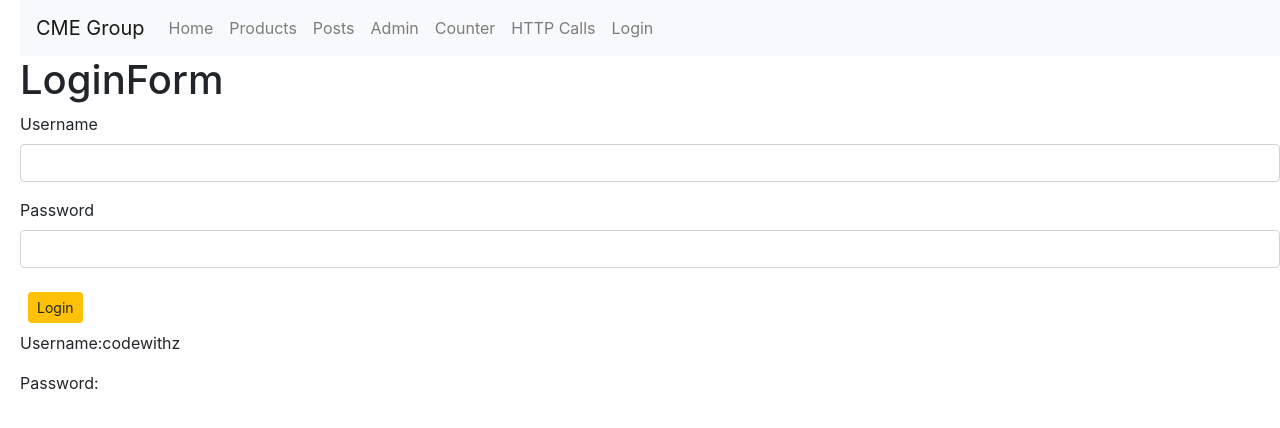
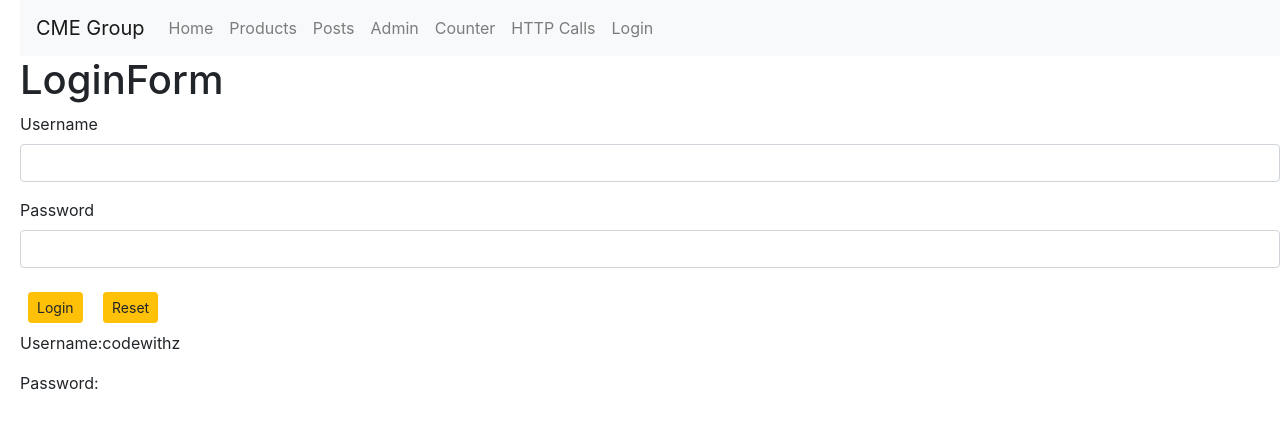
Before and after one commit to codewithz/cme-react-playground, a React (Create React App) app: page /login in a window 1280 px wide. Shown: the top 428 px of the page. Built offline with nearby package versions, Linux system fonts and the light colour scheme.

Commit message:
Forms: Reset Implementation

```diff
--- a/src/components/FormsComponent/LoginForm.jsx
+++ b/src/components/FormsComponent/LoginForm.jsx
@@ -20,10 +20,14 @@ export default function LoginForm() {
         console.log("Submitted")
     }
 
+    const handleReset = () => {
+        setAccount({ username: '', password: '' })
+    }
+
     return (
         <div>
             <h1>LoginForm</h1>
-            <form onSubmit={handleSubmit}>
+            <form onSubmit={handleSubmit} onReset={handleReset}>
 
                 <TextInput
                     name="username"
@@ -37,11 +41,14 @@ export default function LoginForm() {
                     type="password"
                     onChange={handleChange} />
 
-                <button className="btn btn-warning btn-sm m-2">Login</button>
+                <button type="submit" className="btn btn-warning btn-sm m-2">Login</button>
+                &nbsp;
+                <button type="reset" className="btn btn-warning btn-sm m-2">Reset</button>
+                &nbsp;
             </form>
 
             <p>Username:{account.username}</p>
             <p>Password:{account.password}</p>
-        </div>
+        </div >
     )
 }
```
